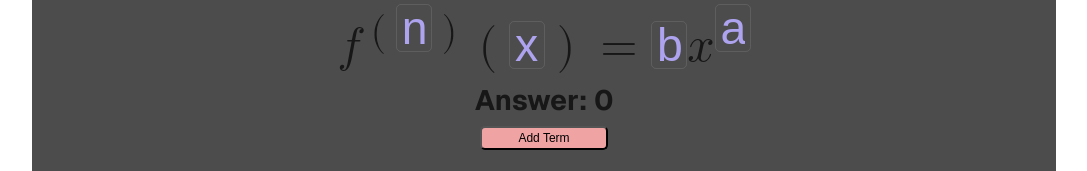
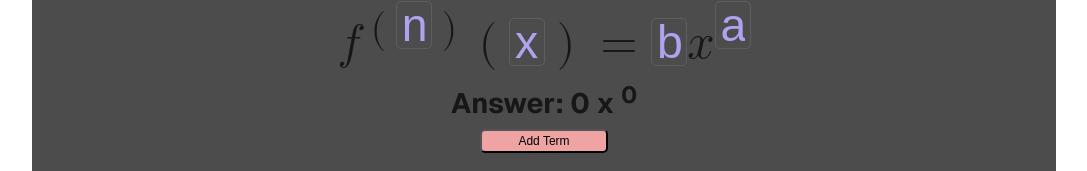
Before and after one commit to PythonDarklord/nth-derivative, a Next.js app: page / in a window 1280 px wide. Shown: the part 423-594 px from the top of the page, without its empty margins (96-1183 px from the left). Built offline with nearby package versions, Linux system fonts and the light colour scheme.

Commit message:
Adding terms, sort of

```diff
--- a/pages/index.js
+++ b/pages/index.js
@@ -59,24 +59,28 @@ const decToFrac = (x) => {
 }
 
 const multiplyX = (b, x, a) => {
-        let answer = x**a;
-        answer *= b;
-        return answer;
+        let ans = x**a;
+        ans *= b;
+        return ans;
 }
 
 
 export default function Derivative() {
 
-    let answer = 0;
+    const [answer, setAnswer] = useState("0");
+
+    const [exponent, setExponent] = useState("0");
+
+    const [xTerm, setXTerm] = useState("x");
 
     let isChecked = false;
-
-    let addedTerms = "";
 
     const [aSize, setASize] = useState(1.4);
     const [bSize, setBSize] = useState(1.4);
     const [nSize, setNSize] = useState(1.4);
     const [xSize, setXSize] = useState(1.4);
+
+    const [addedTerms, setAddedTerms] = useState([]);
 
     const nthDerivative = (e) => {
 
@@ -85,7 +89,7 @@ export default function Derivative() {
         let n = document.getElementById("n").value;
         let x = document.getElementById("x").value;
 
-        const exponent = a - n;
+        setExponent((Number(a) - Number(n)).toString());
         if (!isInteger(Number(a))) {
             let d = b;
             if (n > 0) {
@@ -99,15 +103,15 @@ export default function Derivative() {
                     d = d / c;
                 }
             }
-            answer = d;
+            setAnswer(d);
             if (isChecked === true) {
-                answer = decToFrac(answer);
+                setAnswer(decToFrac(answer.toString()));
             }
         } else if (Number(a) >= 0) {
             if (Number(n) > Number(a)) {
-                answer = 0;
+                setAnswer("0");
             } else {
-                answer = (b * factorial(Number(a))) / factorial(Number(a) - Number(n));
+                setAnswer(((b * factorial(Number(a))) / factorial(Number(a) - Number(n))).toString());
             }
         } else if (a < 0) {
             let top = (abs(a) - 1 + Number(n));
@@ -117,35 +121,24 @@ export default function Derivative() {
             } else if (bottom < 0) {
                 bottom = 0;
             } else {
-                answer = ((a / (abs(a))) ** Number(n)) * (b * (factorial(top) / factorial(bottom)));
+                setAnswer((((a / (abs(a))) ** Number(n)) * (b * (factorial(top) / factorial(bottom)))).toString());
             }
         }
         if(x.toString() !== "") {
-            answer = multiplyX(answer, x, exponent);
-            answer.toString();
-        } else{
-            answer.toString();
-            answer += "x<sup>" + exponent + "</sup>";
+            setAnswer(((multiplyX(Number(answer), Number(x), Number(exponent)))).toString());
+            setXTerm("");
+            setExponent("");
+        } else {
+            setXTerm("x");
         }
 
-        document.getElementById("answer").innerHTML = "Answer: " + answer;
-
     }
-
     const addTerm = () => {
-        addedTerms += "<input\n" +
-            "                                        type={\"number\"}\n" +
-            "                                        style={{\"width\": bSize + \"ch\"}}\n" +
-            "                                        placeholder={\"b\"}\n" +
-            "                                        inputMode={\"numeric\"} id={\"b\"}\n" +
-            "                                        name={\"b\"}\n" +
-            "                                        onChange={() => resizeB()}></input><math><mi>x</mi></math><sup>\n" +
-            "                                        <input type={\"number\"} style={{\"width\": aSize + \"ch\"}} placeholder={\"a\"}\n" +
-            "                                               inputMode={\"numeric\"} id={\"a\"} name={\"a\"}\n" +
-            "                                               onChange={() => resizeA()}></input>\n" +
-            "                                    </sup>"
-
-        document.getElementById("addTerm").innerHTML = addedTerms;
+        const id = addedTerms.length;
+        if(id<4){
+            setAddedTerms(s=>[...s, {a: "a"+id, b: "b"+id}]
+            );
+        }
     }
 
     const resizeA = () => {
@@ -369,11 +362,35 @@ export default function Derivative() {
                                                inputMode={"numeric"} id={"a"} name={"a"}
                                                onChange={() => resizeA()}></input>
                                     </sup>
-                                <div id={"addedTerms"}>
+                                    </label>
+                            {addedTerms.map((term, i) => {
+                                return(
+                                    <label>
+                                        <math>
+                                            <mo>+</mo>
+                                        </math>
+                                        <input
+                                            type={"number"}
+                                            style={{"width": bSize + "ch"}}
+                                            placeholder={term.b}
+                                            inputMode={"numeric"} id={term.id + i}
+                                            name={term.b}
+                                            onChange={() => resizeB()}></input>
+                                        <math>
+                                            <mi>x</mi>
+                                        </math>
+                                        <sup>
+                                            <input type={"number"} style={{"width": aSize + "ch"}}
+                                                   placeholder={term.a}
+                                                   inputMode={"numeric"} id={term.a + i} name={term.a}
+                                                   onChange={() => resizeA()}></input>
+                                        </sup>
+                                    </label>
 
-                                </div></label>
+                                );
+                            })}
                             <div className={styles.answer}>
-                                <h3 id={"answer"}>Answer: 0 </h3>
+                                <h3 id={"answer"}>Answer: {answer} {xTerm} <sup>{exponent}</sup></h3>
                             </div>
                         </form>
                         <button className={styles.button} onClick={addTerm}>Add Term</button>
```
